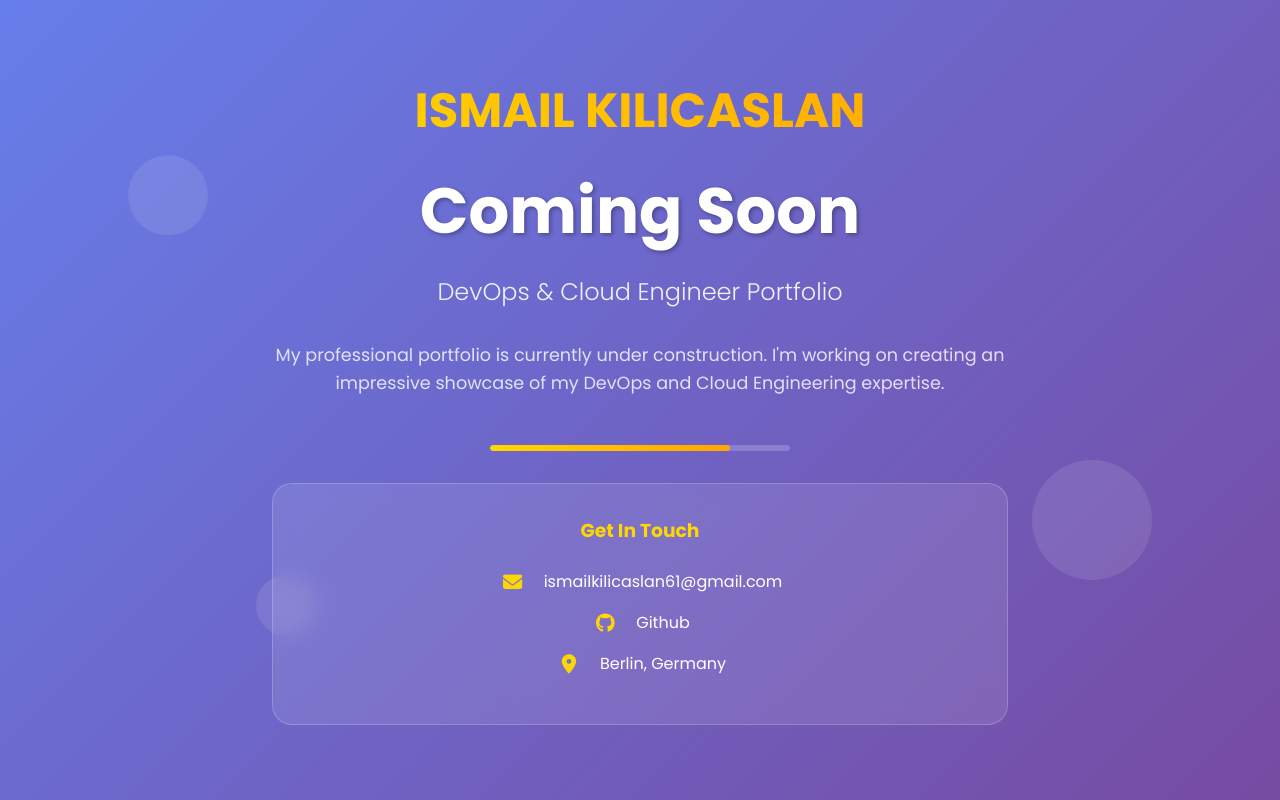
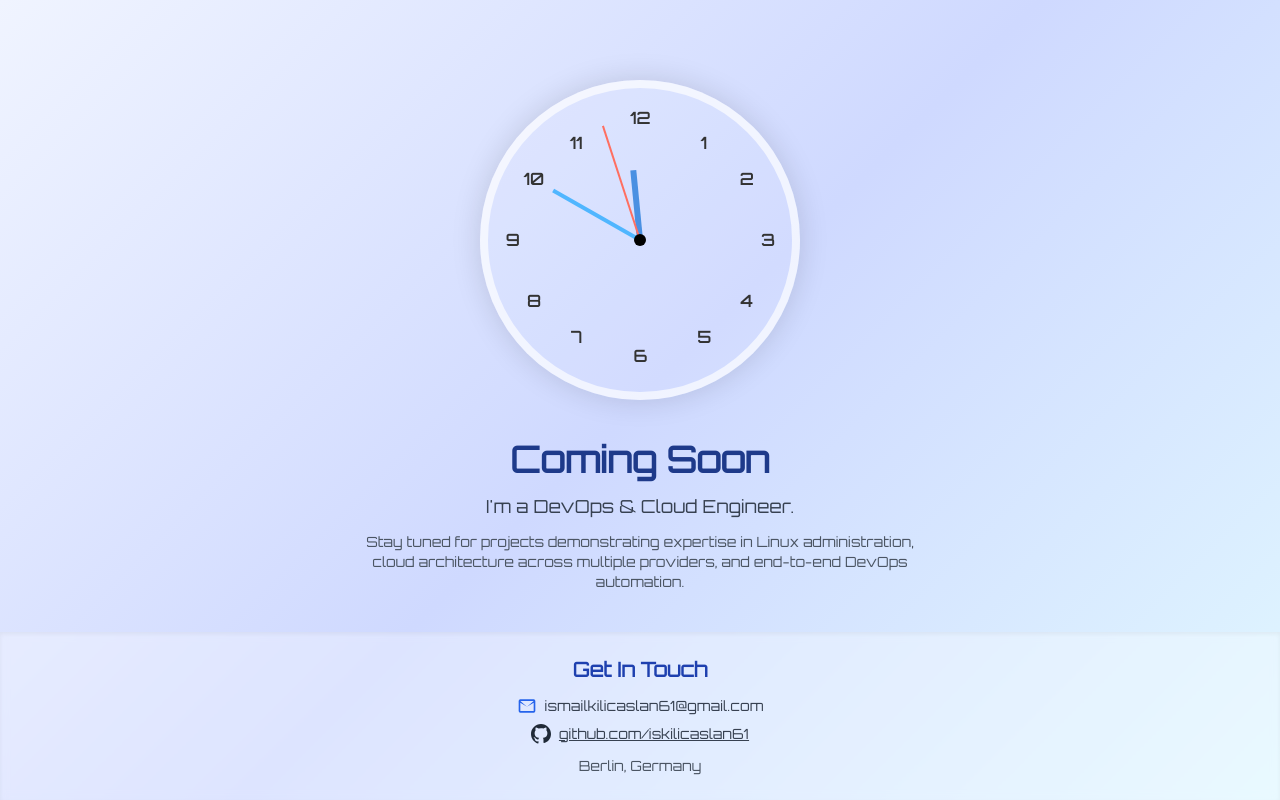
Before and after one commit to iskilicaslan61/resume-website, a plain HTML site: page index.html in a window 1280 px wide. Drawn offline with nearby package versions, Linux system fonts and the light colour scheme.

Commit message:
coming soon

```diff
--- a/index.html
+++ b/index.html
@@ -1,308 +1,184 @@
 <!DOCTYPE html>
-<html lang="de">
-<head>
-    <meta charset="UTF-8">
-    <meta name="viewport" content="width=device-width, initial-scale=1.0">
-    <title>Ismail Kilicaslan - Coming Soon</title>
-    <meta name="description" content="Ismail Kilicaslan - DevOps & Cloud Engineer Portfolio - Coming Soon">
-    <link href="https://fonts.googleapis.com/css2?family=Poppins:wght@300;400;500;600;700&display=swap" rel="stylesheet">
-    <link rel="stylesheet" href="https://cdnjs.cloudflare.com/ajax/libs/font-awesome/6.4.0/css/all.min.css">
+<html lang="en">
+  <head>
+    <meta charset="UTF-8" />
+    <meta name="viewport" content="width=device-width, initial-scale=1.0" />
+    <title>Coming Soon | DevOps & Cloud Engineer</title>
+    <script src="https://cdn.tailwindcss.com"></script>
     <style>
-        * {
-            margin: 0;
-            padding: 0;
-            box-sizing: border-box;
-        }
+      @import url('https://fonts.googleapis.com/css2?family=Orbitron&display=swap');
 
-        body {
-            font-family: 'Poppins', sans-serif;
-            background: linear-gradient(135deg, #667eea 0%, #764ba2 100%);
-            min-height: 100vh;
-            display: flex;
-            align-items: center;
-            justify-content: center;
-            color: white;
-            overflow: hidden;
-        }
+      body {
+        background: linear-gradient(135deg, #f0f4ff, #cfd9ff, #e0f7ff);
+        font-family: 'Orbitron', sans-serif;
+      }
 
-        .container {
-            text-align: center;
-            max-width: 800px;
-            padding: 2rem;
-            position: relative;
-            z-index: 2;
-        }
+      .clock {
+        width: 320px;
+        height: 320px;
+        border: 8px solid #ffffffaa;
+        border-radius: 50%;
+        position: relative;
+        background: #ffffff11;
+        box-shadow: 0 0 30px #00000022;
+        margin: 0 auto;
+      }
 
-        .logo {
-            font-size: 3rem;
-            font-weight: 700;
-            margin-bottom: 1rem;
-            background: linear-gradient(45deg, #FFD700, #FFA500);
-            -webkit-background-clip: text;
-            -webkit-text-fill-color: transparent;
-            background-clip: text;
-        }
+      .hand {
+        position: absolute;
+        bottom: 50%;
+        left: 50%;
+        transform-origin: bottom center;
+        transform: translateX(-50%);
+        background: black;
+      }
 
-        .title {
-            font-size: 4rem;
-            font-weight: 700;
-            margin-bottom: 1rem;
-            text-shadow: 2px 2px 4px rgba(0,0,0,0.3);
-        }
+      .hour {
+        width: 6px;
+        height: 70px;
+        background-color: #4a90e2;
+      }
 
-        .subtitle {
-            font-size: 1.5rem;
-            margin-bottom: 2rem;
-            opacity: 0.9;
-            font-weight: 300;
-        }
+      .minute {
+        width: 4px;
+        height: 100px;
+        background-color: #50b6ff;
+      }
 
-        .description {
-            font-size: 1.1rem;
-            margin-bottom: 3rem;
-            opacity: 0.8;
-            line-height: 1.6;
-        }
+      .second {
+        width: 2px;
+        height: 120px;
+        background-color: #ff6f61;
+      }
 
-        .contact-info {
-            background: rgba(255, 255, 255, 0.1);
-            backdrop-filter: blur(10px);
-            border-radius: 20px;
-            padding: 2rem;
-            margin-top: 2rem;
-            border: 1px solid rgba(255, 255, 255, 0.2);
-        }
+      .center-dot {
+        position: absolute;
+        width: 12px;
+        height: 12px;
+        background: black;
+        border-radius: 50%;
+        top: 50%;
+        left: 50%;
+        transform: translate(-50%, -50%);
+        z-index: 10;
+      }
 
-        .contact-item {
-            display: flex;
-            align-items: center;
-            justify-content: center;
-            gap: 1rem;
-            margin: 1rem 0;
-            font-size: 1rem;
-        }
+      .number {
+        position: absolute;
+        color: #333;
+        font-weight: bold;
+        font-size: 1rem;
+        transform: translate(-50%, -50%);
+      }
 
-        .contact-item i {
-            color: #FFD700;
-            font-size: 1.2rem;
-            width: 30px;
-        }
+      .n1 { top: 18%; left: 71%; }
+      .n2 { top: 30%; left: 85%; }
+      .n3 { top: 50%; left: 92%; }
+      .n4 { top: 70%; left: 85%; }
+      .n5 { top: 82%; left: 71%; }
+      .n6 { top: 88%; left: 50%; }
+      .n7 { top: 82%; left: 29%; }
+      .n8 { top: 70%; left: 15%; }
+      .n9 { top: 50%; left: 8%; }
+      .n10 { top: 30%; left: 15%; }
+      .n11 { top: 18%; left: 29%; }
+      .n12 { top: 10%; left: 50%; }
+    </style>
+  </head>
+  <body class="flex flex-col min-h-screen justify-between text-center text-gray-800">
+    <main class="flex flex-col items-center justify-center flex-grow px-4 pt-10">
+      <div class="clock relative mb-10">
+        <div class="hand hour" id="hour"></div>
+        <div class="hand minute" id="minute"></div>
+        <div class="hand second" id="second"></div>
+        <div class="center-dot"></div>
 
-        .contact-item a {
-            color: white;
-            text-decoration: none;
-            transition: color 0.3s ease;
-        }
+        <!-- Clock Numbers -->
+        <div class="number n1">1</div>
+        <div class="number n2">2</div>
+        <div class="number n3">3</div>
+        <div class="number n4">4</div>
+        <div class="number n5">5</div>
+        <div class="number n6">6</div>
+        <div class="number n7">7</div>
+        <div class="number n8">8</div>
+        <div class="number n9">9</div>
+        <div class="number n10">10</div>
+        <div class="number n11">11</div>
+        <div class="number n12">12</div>
+      </div>
 
-        .contact-item a:hover {
-            color: #FFD700;
-        }
+      <div class="max-w-xl space-y-3">
+        <h1 class="text-3xl md:text-4xl font-bold text-blue-900">Coming Soon</h1>
+        <p class="text-lg text-gray-700">
+          I'm a DevOps & Cloud Engineer.
+        </p>
+        <p class="text-sm text-gray-600">
+          Stay tuned for projects demonstrating expertise in Linux administration, cloud architecture across multiple providers, and end-to-end DevOps automation.
+        </p>
+      </div>
+    </main>
 
-        .progress-bar {
-            width: 300px;
-            height: 6px;
-            background: rgba(255, 255, 255, 0.2);
-            border-radius: 3px;
-            margin: 2rem auto;
-            overflow: hidden;
-            position: relative;
-        }
-
-        .progress-fill {
-            height: 100%;
-            background: linear-gradient(45deg, #FFD700, #FFA500);
-            border-radius: 3px;
-            animation: progress 2s ease-in-out infinite;
-            width: 60%;
-        }
-
-        @keyframes progress {
-            0%, 100% { width: 60%; }
-            50% { width: 80%; }
-        }
-
-        .floating-shapes {
-            position: absolute;
-            top: 0;
-            left: 0;
-            width: 100%;
-            height: 100%;
-            overflow: hidden;
-            z-index: 1;
-        }
-
-        .shape {
-            position: absolute;
-            background: rgba(255, 255, 255, 0.1);
-            border-radius: 50%;
-            animation: float 6s ease-in-out infinite;
-        }
-
-        .shape:nth-child(1) {
-            width: 80px;
-            height: 80px;
-            top: 20%;
-            left: 10%;
-            animation-delay: 0s;
-        }
-
-        .shape:nth-child(2) {
-            width: 120px;
-            height: 120px;
-            top: 60%;
-            right: 10%;
-            animation-delay: 2s;
-        }
-
-        .shape:nth-child(3) {
-            width: 60px;
-            height: 60px;
-            bottom: 20%;
-            left: 20%;
-            animation-delay: 4s;
-        }
-
-        @keyframes float {
-            0%, 100% { transform: translateY(0px) rotate(0deg); }
-            50% { transform: translateY(-20px) rotate(180deg); }
-        }
-
-        .social-icons {
-            margin-top: 2rem;
-            display: flex;
-            justify-content: center;
-            gap: 1.5rem;
-        }
-
-        .social-icons a {
-            display: inline-block;
-            width: 50px;
-            height: 50px;
-            background: rgba(255, 255, 255, 0.1);
-            border-radius: 50%;
-            display: flex;
-            align-items: center;
-            justify-content: center;
-            transition: all 0.3s ease;
-            border: 1px solid rgba(255, 255, 255, 0.2);
-        }
-
-        .social-icons a:hover {
-            background: #FFD700;
-            transform: translateY(-3px);
-        }
-
-        .social-icons img {
-            width: 25px;
-            height: 25px;
-            filter: brightness(0) invert(1);
-        }
-
-        .social-icons a:hover img {
-            filter: none;
-        }
-
-        @media (max-width: 768px) {
-            .title {
-                font-size: 2.5rem;
-            }
-
-            .subtitle {
-                font-size: 1.2rem;
-            }
-
-            .description {
-                font-size: 1rem;
-            }
-
-            .progress-bar {
-                width: 250px;
-            }
-
-            .contact-info {
-                padding: 1.5rem;
-            }
-        }
-    </style>
-</head>
-<body>
-    <!-- Floating Background Shapes -->
-    <div class="floating-shapes">
-        <div class="shape"></div>
-        <div class="shape"></div>
-        <div class="shape"></div>
-    </div>
-
-    <!-- Main Content -->
-    <div class="container">
-        <div class="logo">ISMAIL KILICASLAN</div>
-        <h1 class="title">Coming Soon</h1>
-        <p class="subtitle">DevOps & Cloud Engineer Portfolio</p>
-        <p class="description">
-            My professional portfolio is currently under construction.
-            I'm working on creating an impressive showcase of my DevOps and Cloud Engineering expertise.
-        </p>
-
-        <!-- Progress Bar -->
-        <div class="progress-bar">
-            <div class="progress-fill"></div>
+    <!-- Footer Contact Section -->
+    <footer class="bg-white/30 w-full text-center py-6 backdrop-blur-sm shadow-inner">
+      <h2 class="text-xl font-semibold text-blue-800 mb-3">Get In Touch</h2>
+      <div class="flex flex-col items-center gap-2 text-sm text-gray-700">
+        <div class="flex items-center gap-2">
+          <svg class="w-5 h-5 text-blue-600" fill="currentColor" viewBox="0 0 24 24">
+            <path
+              d="M20 4H4a2 2 0 00-2 2v12a2
+              2 0 002 2h16a2 2 0 002-2V6a2
+              2 0 00-2-2zm0 2v.01L12 13 4
+              6.01V6h16zM4 18V8l8 5 8-5v10H4z"
+            />
+          </svg>
+          <span>ismailkilicaslan61@gmail.com</span>
         </div>
-
-        <!-- Contact Information -->
-        <div class="contact-info">
-            <h3 style="margin-bottom: 1.5rem; color: #FFD700;">Get In Touch</h3>
-
-            <div class="contact-item">
-                <i class="fas fa-envelope"></i>
-                <a href="mailto:ismailkilicaslan61@gmail.com">ismailkilicaslan61@gmail.com</a>
-            </div>
-
-            <div class="contact-item">
-                <i class="fab fa-github"></i>
-                <a href="https://github.com/iskilicaslan61">Github</a>
-            </div>
-
-            <div class="contact-item">
-                <i class="fas fa-map-marker-alt"></i>
-                <span>Berlin, Germany</span>
-            </div>
+        <div class="flex items-center gap-2">
+          <svg class="w-5 h-5 text-gray-800" viewBox="0 0 24 24" fill="currentColor">
+            <path
+              d="M12 0C5.37 0 0 5.373 0 12c0 5.302
+              3.438 9.799 8.207 11.385.6.111.793-.261.793-.577
+              0-.285-.011-1.04-.017-2.04-3.338.725-4.042-1.61-4.042-1.61C4.422
+              17.07 3.633 16.7 3.633 16.7c-1.087-.744.083-.729.083-.729
+              1.205.084 1.84 1.237 1.84 1.237 1.07 1.834
+              2.809 1.304 3.495.997.108-.775.418-1.305.762-1.605-2.665-.3-5.467-1.334-5.467-5.931
+              0-1.31.468-2.381 1.236-3.221-.124-.303-.535-1.524.117-3.176
+              0 0 1.008-.322 3.301 1.23a11.52 11.52 0 013.003-.404c1.018.005
+              2.044.138 3.003.404 2.291-1.552 3.297-1.23
+              3.297-1.23.654 1.653.243 2.874.12 3.176.77.84
+              1.235 1.911 1.235 3.221 0 4.609-2.807 5.628-5.479
+              5.921.43.372.823 1.102.823 2.222 0 1.606-.015
+              2.898-.015 3.293 0 .319.192.694.801.576C20.565
+              21.796 24 17.3 24 12c0-6.627-5.373-12-12-12z"
+            />
+          </svg>
+          <a href="https://github.com/iskilicaslan61" target="_blank" class="underline hover:text-black">
+            github.com/iskilicaslan61
+          </a>
         </div>
-    </div>
+        <div class="text-gray-600 mt-1">Berlin, Germany</div>
+      </div>
+    </footer>
 
     <script>
-        // Add some interactive effects
-        document.addEventListener('DOMContentLoaded', function() {
-            // Add typing effect to title
-            const title = document.querySelector('.title');
-            const originalText = title.textContent;
-            title.textContent = '';
+      function updateClock() {
+        const now = new Date();
+        const sec = now.getSeconds();
+        const min = now.getMinutes();
+        const hr = now.getHours();
 
-            let i = 0;
-            const typeWriter = () => {
-                if (i < originalText.length) {
-                    title.textContent += originalText.charAt(i);
-                    i++;
-                    setTimeout(typeWriter, 100);
-                }
-            };
+        const secDeg = sec * 6;
+        const minDeg = min * 6 + sec * 0.1;
+        const hrDeg = hr * 30 + min * 0.5;
 
-            // Start typing effect after a short delay
-            setTimeout(typeWriter, 500);
+        document.getElementById("second").style.transform = `translateX(-50%) rotate(${secDeg}deg)`;
+        document.getElementById("minute").style.transform = `translateX(-50%) rotate(${minDeg}deg)`;
+        document.getElementById("hour").style.transform = `translateX(-50%) rotate(${hrDeg}deg)`;
+      }
 
-            // Add mouse move effect for floating shapes
-            document.addEventListener('mousemove', function(e) {
-                const shapes = document.querySelectorAll('.shape');
-                const mouseX = e.clientX / window.innerWidth;
-                const mouseY = e.clientY / window.innerHeight;
-
-                shapes.forEach((shape, index) => {
-                    const speed = (index + 1) * 0.5;
-                    const x = (mouseX - 0.5) * speed * 20;
-                    const y = (mouseY - 0.5) * speed * 20;
-                    shape.style.transform = `translate(${x}px, ${y}px)`;
-                });
-            });
-        });
+      setInterval(updateClock, 1000);
+      updateClock();
     </script>
-</body>
+  </body>
 </html>
```
